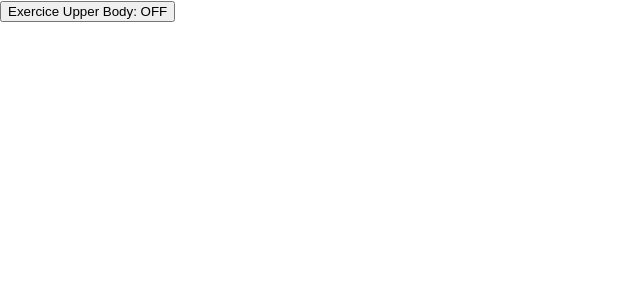
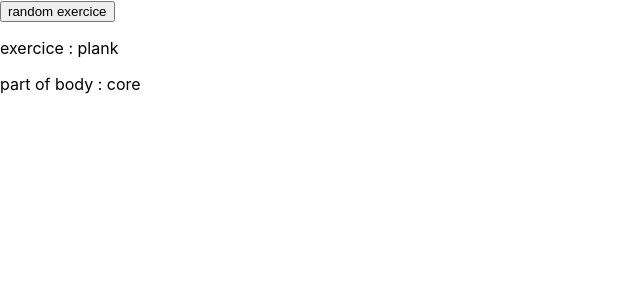
Before and after one commit to tadamiura/fitness-app, a React (Create React App) app: page / in a window 1280 px wide. Shown: the top 300 px of the page, without its empty margins (0-640 px from the left). Built offline with nearby package versions, Linux system fonts and the light colour scheme.

Commit message:
put array on App.js and call one exercice

```diff
--- a/src/App.js
+++ b/src/App.js
@@ -1,13 +1,46 @@
 import React from 'react';
-import RandomExercices from './components/RandomExercices';
 
 
-function App() {
-  return (
+class App extends React.Component {
+  constructor(props){
+    super(props)  ;
+    this.state = {
+      showExercice: false,
+      exercicesList: [
+           {
+               exerciceName : 'pompes',
+               partOfBody : 'upper'
+           },
+           {
+               exerciceName : 'squat',
+               partOfBody : 'lower'
+           },
+           {
+              exerciceName : 'deadlift',
+              partOfBody : 'lower'
+          },
+          {
+              exerciceName : 'pull-up',
+              partOfBody : 'upper'
+          },
+          {
+              exerciceName : 'plank',
+              partOfBody : 'core'
+          },
+       ]
+   }
+  }
+
+
+render() {
+  return(
     <div className="App">
-      <RandomExercices />
+      <button type="button">random exercice</button>
+      <p>exercice : {this.state.exercicesList[4].exerciceName}</p>
+      <p>part of body : {this.state.exercicesList[4].partOfBody}</p>
     </div>
-  );
+   );
+  }
 }
 
 export default App;
--- a/src/components/RandomExercices.js
+++ b/src/components/RandomExercices.js
@@ -4,27 +4,27 @@ class RandomExercices extends React.Component {
  constructor(props){
      super(props);
      this.state = {
-         showUpperOnly : false,
+        //  showUpperOnly : false,
          exercicesList: [
              {
                  exerciceName : 'pompes',
-                 partOfBody : 'upper',
+                 partOfBody : 'upper'
              },
              {
                  exerciceName : 'squat',
-                 partOfBody : 'lower',
+                 partOfBody : 'lower'
              },
              {
                 exerciceName : 'deadlift',
-                partOfBody : 'lower',
+                partOfBody : 'lower'
             },
             {
                 exerciceName : 'pull-up',
-                partOfBody : 'upper',
+                partOfBody : 'upper'
             },
             {
                 exerciceName : 'plank',
-                partOfBody : 'core',
+                partOfBody : 'core'
             },
          ]
      }
@@ -38,10 +38,14 @@ class RandomExercices extends React.Component {
  render() {
      return (
          <div>
-            <button type='button' className='callExercice' onClick={this.handleShowStrenghtExercice}>
-             Exercice Upper Body: {this.state.showUpperOnly ? 'ON' : 'OFF'}
-        </button>
-         {this.state.exercicesList.exerciceName}
+            {/* <button type='button' className='callExercice'
+            onClick="" */}
+            {/* {this.handleShowStrenghtExercice} */}
+            {/* > */}
+             {/* Exercice Upper Body: {this.state.showUpperOnly ? 'ON' : 'OFF'}
+        </button> */}
+        <p>Hello : {this.state.exercicesList}
+        </p>
          </div>
 
      )
```
